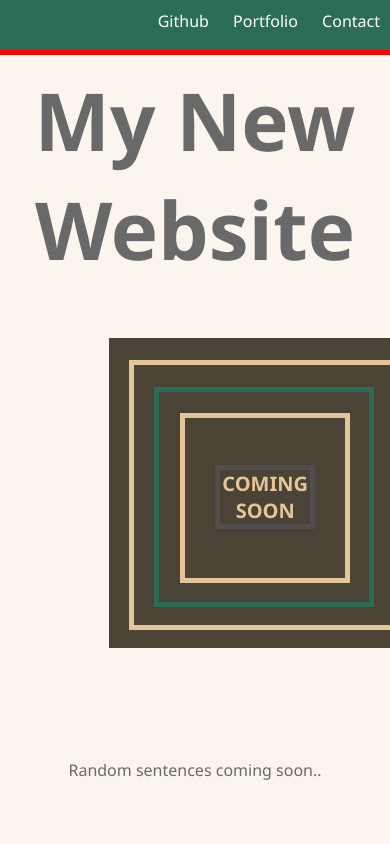
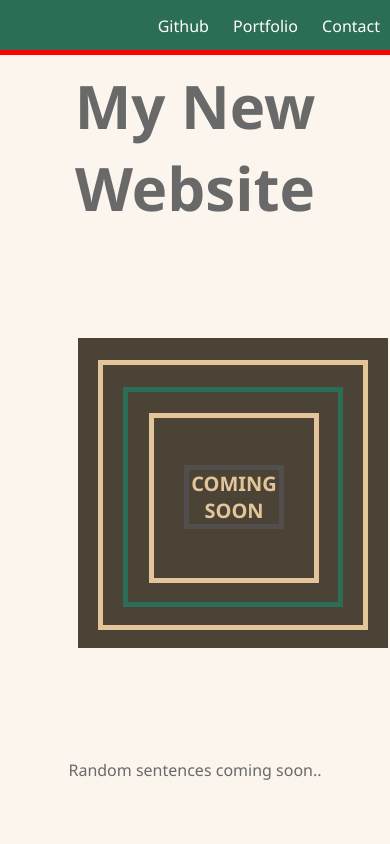
Before and after one commit to erive92d/mini-project, a plain HTML site: page index.html in a window 390 px wide. Shown: the top 844 px of the page. Drawn offline with Linux system fonts and the light colour scheme.

Commit message:
added mobile updates

```diff
--- a/styles.css
+++ b/styles.css
@@ -195,7 +195,7 @@ a {
 @media screen and (max-width: 700px) {
     #my-new-website {
         margin: auto;
-        font-size: 80px;
+        font-size: 60px;
     }
 
     .coming-soon4 {
@@ -219,3 +219,17 @@ a {
 
 
 }
+
+@media screen and (max-width: 480px) {
+
+    .coming-soon4 {
+        left: 20%;
+    }
+    footer {
+        bottom: -45%;
+    }
+    #links {
+        margin: 15px 10px;
+    }
+
+}
```
